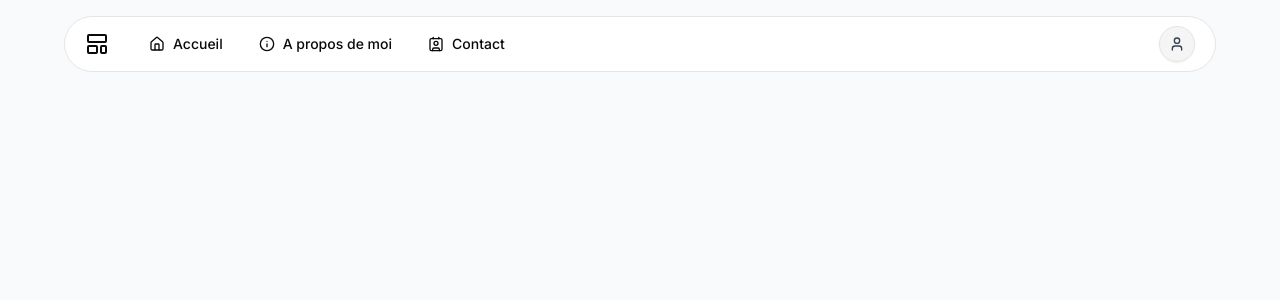
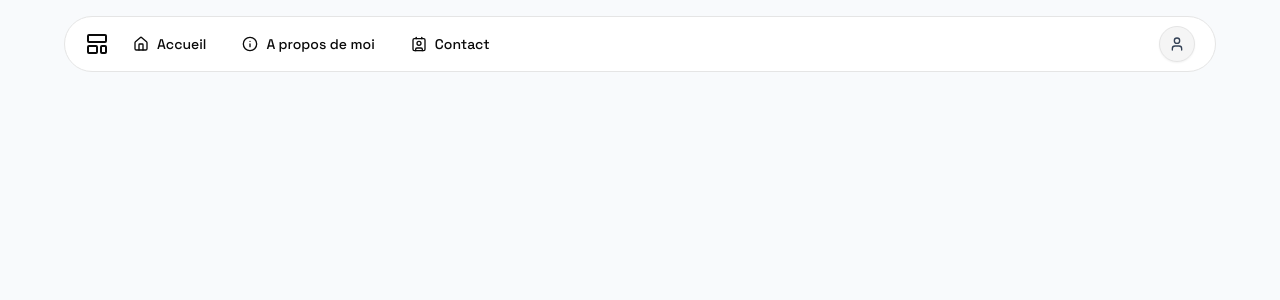
Before and after one commit to CousemaAnjary/dashboard, a Next.js app: page /auth/register in a window 1280 px wide. Shown: the top 300 px of the page. Built offline with nearby package versions, Linux system fonts and the light colour scheme.

Commit message:
Correction du nom de la police SpaceGrotesk et mise à jour de la configuration Tailwind pour l'intégrer dans les composants

```diff
--- a/app/globals.css
+++ b/app/globals.css
@@ -8,7 +8,7 @@
 
 /* Police SpaceGrotesk - Regular */
 @font-face {
-  font-family: 'SpaceGrotesk';
+  font-family: 'Space Grotesk';
   src: url('/fonts/spaceGrotesk/SpaceGrotesk-Regular.ttf') format('truetype');
   font-weight: 500;
   font-style: normal;
--- a/src/components/navbar.tsx
+++ b/src/components/navbar.tsx
@@ -24,11 +24,11 @@ export default function Navbar() {
             {/* Logo et Menu */}
             <div className="flex items-center ms-5">
                 <LayoutTemplate />
-                <ul className='flex space-x-1 ms-6'>
+                <ul className='flex space-x-1 ms-2'>
                     <li>
                         <Link href="/">
-                            <Button variant={'ghost'} className='flex items-center font-inter'>
-                                <House className="w-3 h-3" />
+                            <Button variant={'ghost'} className='flex items-center font-spaceGrotesk'>
+                                <House  className="w-3 h-3" />
                                 <span>Accueil</span>
                             </Button>
 
@@ -36,7 +36,7 @@ export default function Navbar() {
                     </li>
                     <li>
                         <Link href="#">
-                            <Button variant={'ghost'} className='flex items-center font-inter font-medium'>
+                            <Button variant={'ghost'} className='flex items-center font-spaceGrotesk'>
                                 <Info className="w-3 h-3" />
                                 <span>A propos de moi</span>
                             </Button>
@@ -45,7 +45,7 @@ export default function Navbar() {
                     </li>
                     <li>
                         <Link href="#">
-                            <Button variant={'ghost'} className='flex items-center font-inter'>
+                            <Button variant={'ghost'} className='flex items-center font-spaceGrotesk'>
                                 <Contact className="w-3 h-3" />
                                 <span>Contact</span>
                             </Button>
--- a/tailwind.config.ts
+++ b/tailwind.config.ts
@@ -11,8 +11,8 @@ export default {
 	theme: {
 		extend: {
 			fontFamily: {
-			inter : ['Inter'],
-			spaceGrotesk: ['Space Grotesk']
+				inter: ['Inter', 'sans-serif'],
+				spaceGrotesk: ['Space Grotesk', 'sans-serif'],
 			},
 			colors: {
 				background: 'hsl(var(--background))',
```
Lines whose indentation alone changed are shown as unchanged.
